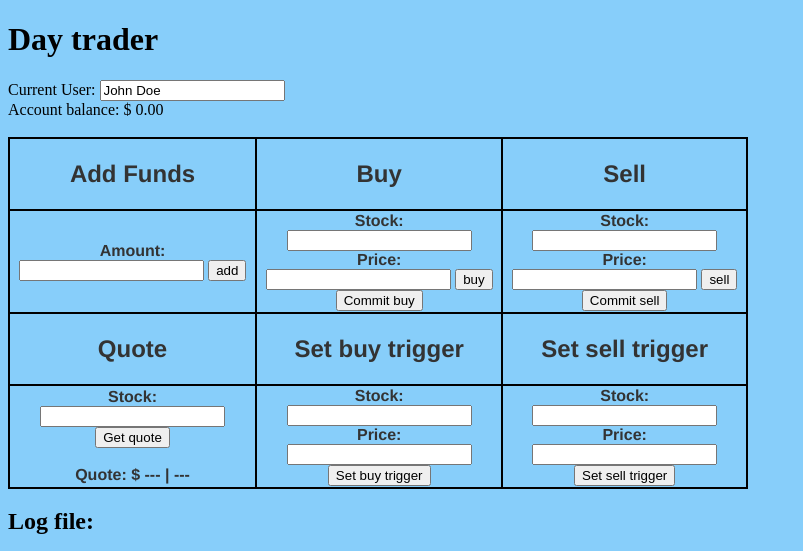
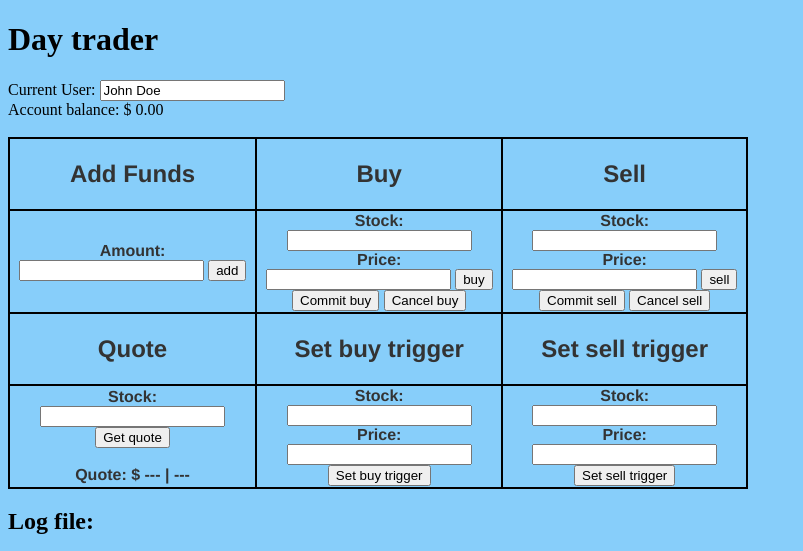
Before and after one commit to webclinic017/Stock_trader-1, a Flask app: page /day_trader in a window 1280 px wide. Shown: the top 551 px of the page, without its empty margins (0-803 px from the left). Run offline with Flask 2, Linux system fonts and the light colour scheme; lists and menus that the app fills with data are empty.

Commit message:
added cancel buy/sell

```diff
--- a/web_server/app/templates/day_trader.html
+++ b/web_server/app/templates/day_trader.html
@@ -66,6 +66,7 @@
                     <button type="submit" onclick="buy_stock();">buy</button>
                     <br>
                     <button type="submit" onclick="commit_buy_stock();">Commit buy</button>
+                    <button type="submit" onclick="cancel_buy_stock();">Cancel buy</button>
                 </form>
                 <!-- <input type="button" onclick="buy_stock()" value="buy"> -->
             </th>
@@ -78,6 +79,7 @@
                     <button type="submit" onclick="sell_stock();">sell</button>
                     <br>
                     <button type="submit" onclick="commit_sell_stock();">Commit sell</button>
+                    <button type="submit" onclick="cancel_sell_stock();">Cancel sell</button>
                 </form>
                 <!-- <input type="button" onclick="sell_stock()" value="sell"> -->
             </th>
```
